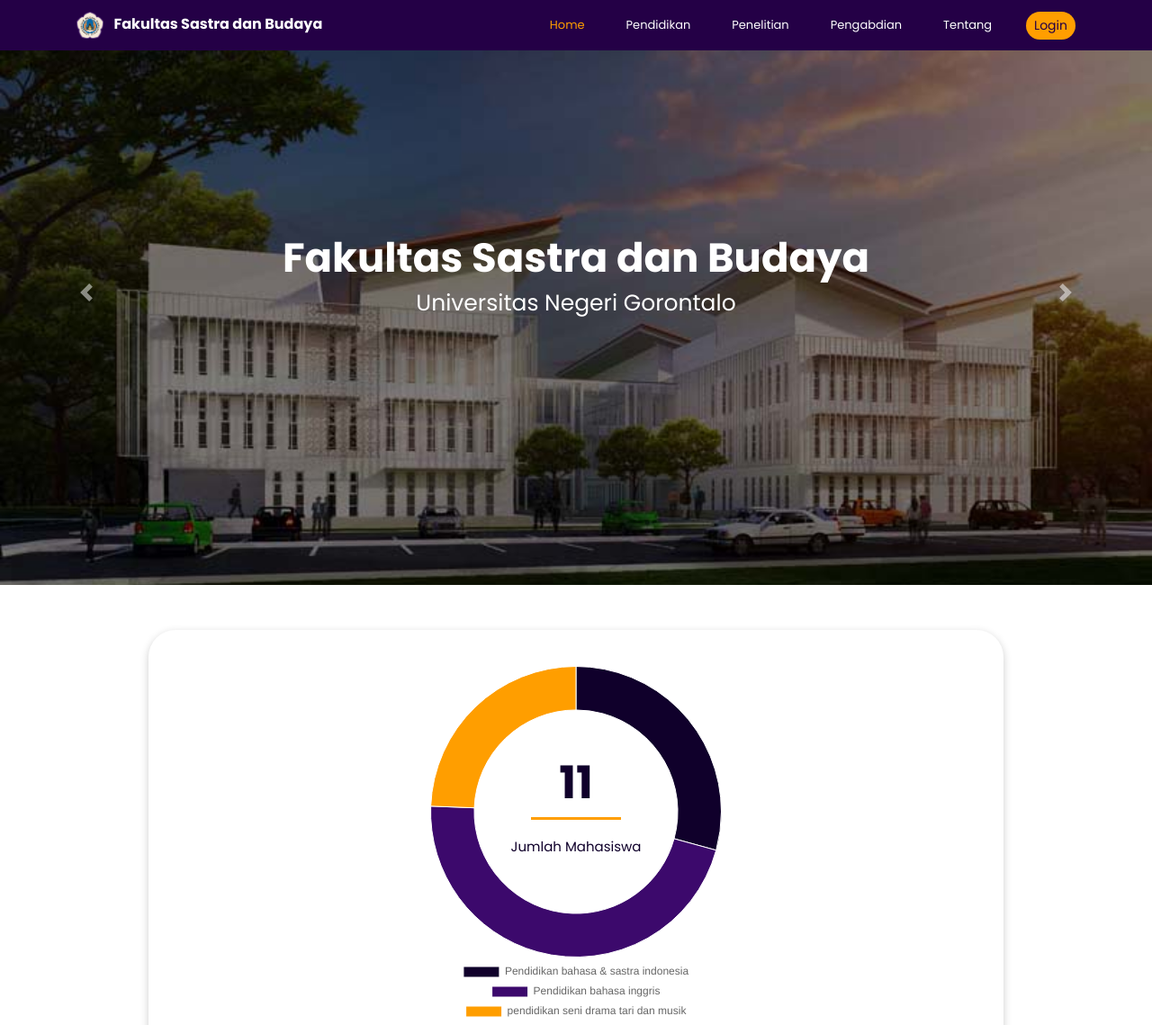
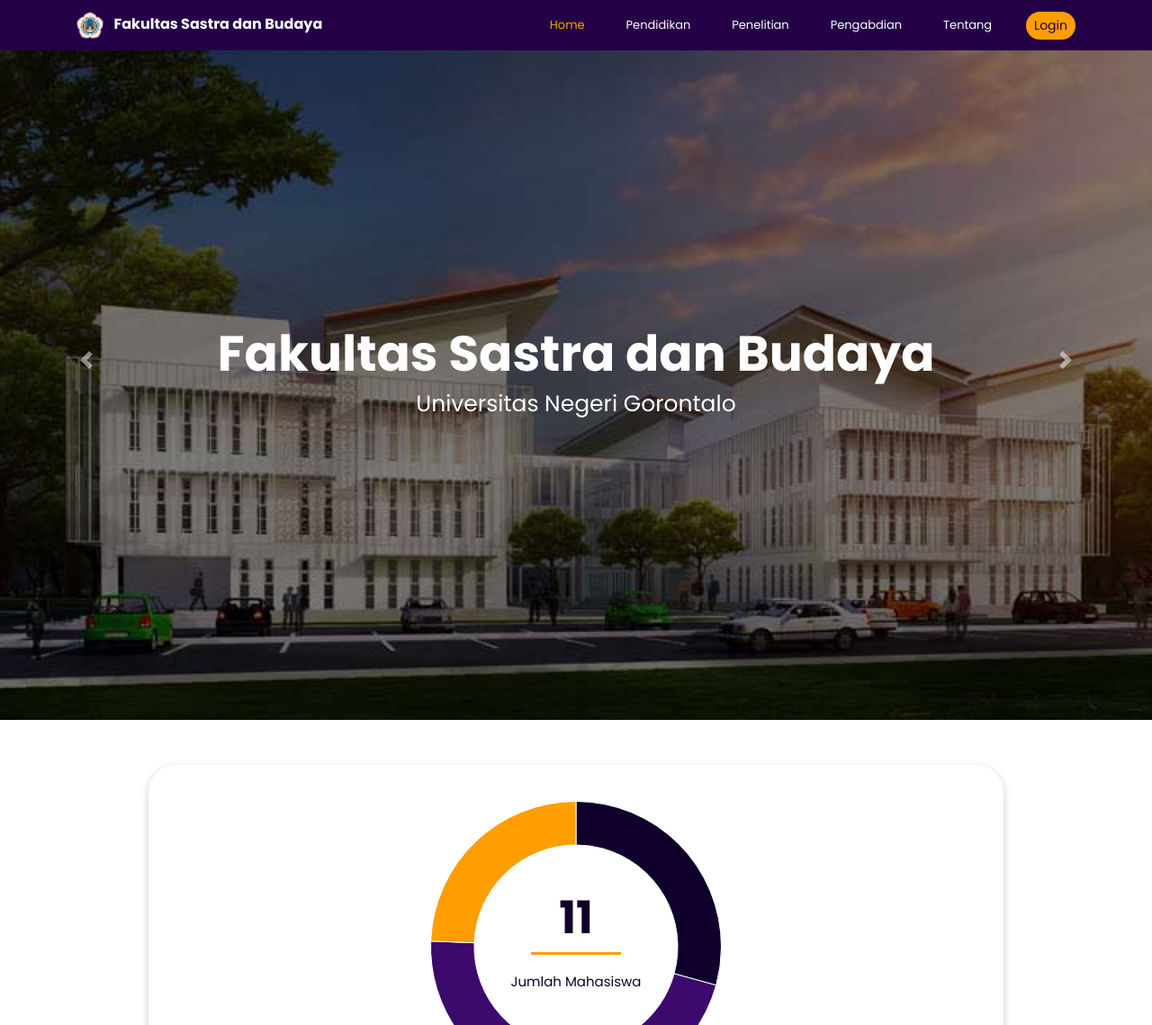
Before and after one commit to SyahrulPrayogaa/fsb-ung, a PHP site: page / in a window 1280 px wide. Shown: the top 1139 px of the page at 90% size. Run offline with PHP 8.4, Linux system fonts and the light colour scheme; some libraries are stand-ins or nearby versions.

Commit message:
fix: carousel + jumbotron size

```diff
--- a/public/style/responsive.css
+++ b/public/style/responsive.css
@@ -14,27 +14,13 @@
   }
 }
 
-@media only screen and (max-width: 576px) {
-  .jumbotron .display-4{
-    margin-top: 200px;
-  }
-
-}
-
 /* Extra small devices (phones, 600px and down) */
 @media only screen and (max-width: 600px) {
-  .carousel-item{
-    height: 400px;
-  }
   .carousel-caption .display-4{
-    margin-top: -190px;
     font-size: 20px;
   }
   .carousel-caption .display-6{
     font-size: 15px;
-  }
-  .carousel-indicators{
-    top: 350px;
   }
 
   .chart-info{
@@ -50,18 +36,11 @@
 @media only screen and (min-width: 600px) {
 /* ===========Home========== */
   /* Carousel */
-.carousel-item{
-  height: 450px;
-}
 .carousel-caption .display-4{
-  margin-top: -220px;
   font-size: 25px;
 }
 .carousel-caption .display-6{
   font-size: 20px;
-}
-.carousel-indicators{
-  top: 400px;
 }
 /* end of Carousel */
 
@@ -79,18 +58,11 @@
 @media only screen and (min-width: 768px) {
 /* ===========Home========== */
 /* Carousel */
-  .carousel-item{
-    height: 500px;
-  }
   .carousel-caption .display-4{
-    margin-top: -250px;
-    font-size: 30px;
+    font-size: 35px;
   }
   .carousel-caption .display-6{
     font-size: 25px;
-  }
-  .carousel-indicators{
-    top: 430px;
   }
 /* end of Carousel */
 
@@ -201,15 +173,8 @@
 @media only screen and (min-width: 992px) {
 /* ===========Home========== */
 /* Carousel */
-.carousel-item{
-  height: 650px;
-}
 .carousel-caption .display-4{
-  margin-top: -350px;
-  font-size: 45px;
-}
-.carousel-indicators{
-  top: 580px;
+  font-size: 55px;
 }
 /* end of Carousel */
 
--- a/public/style/style.css
+++ b/public/style/style.css
@@ -149,12 +149,17 @@
 /* End of Navbar */
 
 /* Carousel */
+.carousel-item{
+  height: 100vh;
+}
+
 .carousel-item img{
   height: 100%;
   object-fit: cover;
 }
 .carousel-caption .display-4{
   font-weight: bold;
+  margin-top: -50vh;
 }
 
 /* End of Carousel */
@@ -235,14 +240,14 @@
 .jumbotron{
   background-image: url("img/kampus-fsb.jpg");
   background-size: cover;
-  height: 500px;
+  height: 50vh;
 }
 
 .jumbotron .display-4{
   font-weight: bold;
   color: white;
   text-align: center;
-  margin-top: 170px;
+  margin-top: 18vh;
   font-size: 33px;
 }
 /* =========End Jumbotron======== */
```
